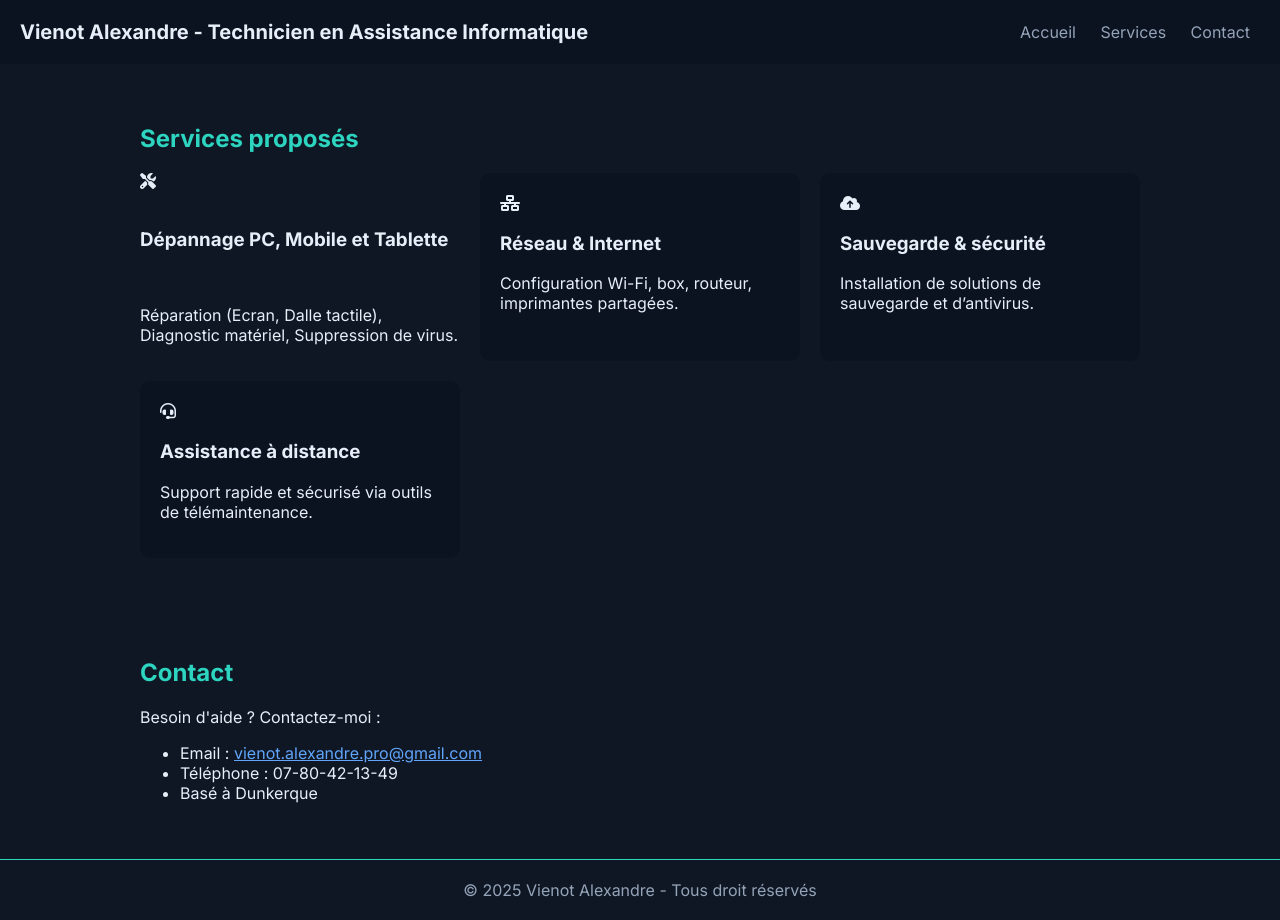
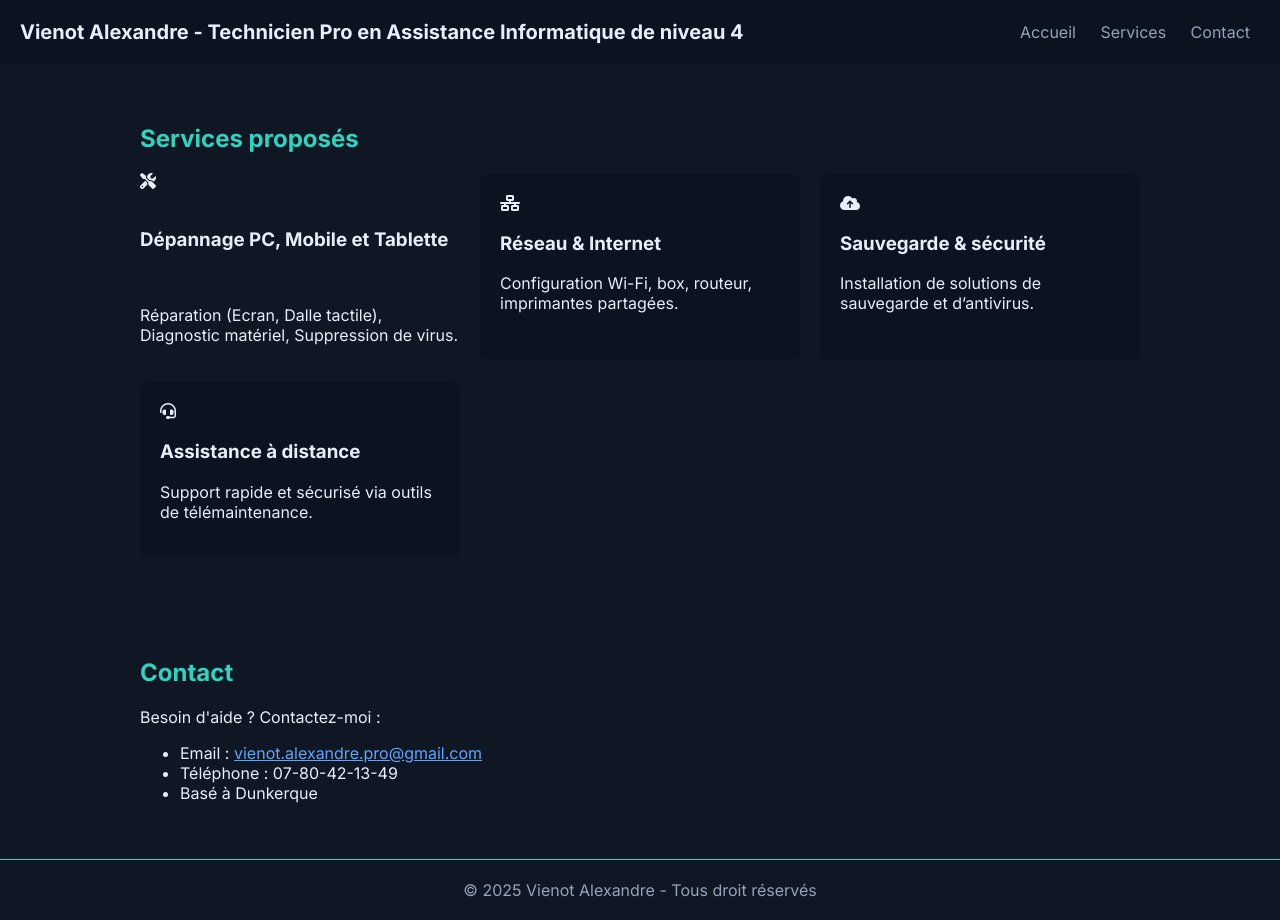
Before and after one commit to vienotalexandrepro-design/site-technicien-Alexandre, a plain HTML site: page index.html in a window 1280 px wide. Drawn offline with Linux system fonts and the light colour scheme.

Commit message:
Update index.html

```diff
--- a/index.html
+++ b/index.html
@@ -23,7 +23,7 @@
     </head>
     <body>
         <header>
-            <h1>Vienot Alexandre - Technicien en Assistance Informatique</h1>
+            <h1>Vienot Alexandre - Technicien Pro en Assistance Informatique de niveau 4</h1>
             <nav>
                 <a href="#accueil">Accueil</a>
                 <a href="#services">Services</a>
```
